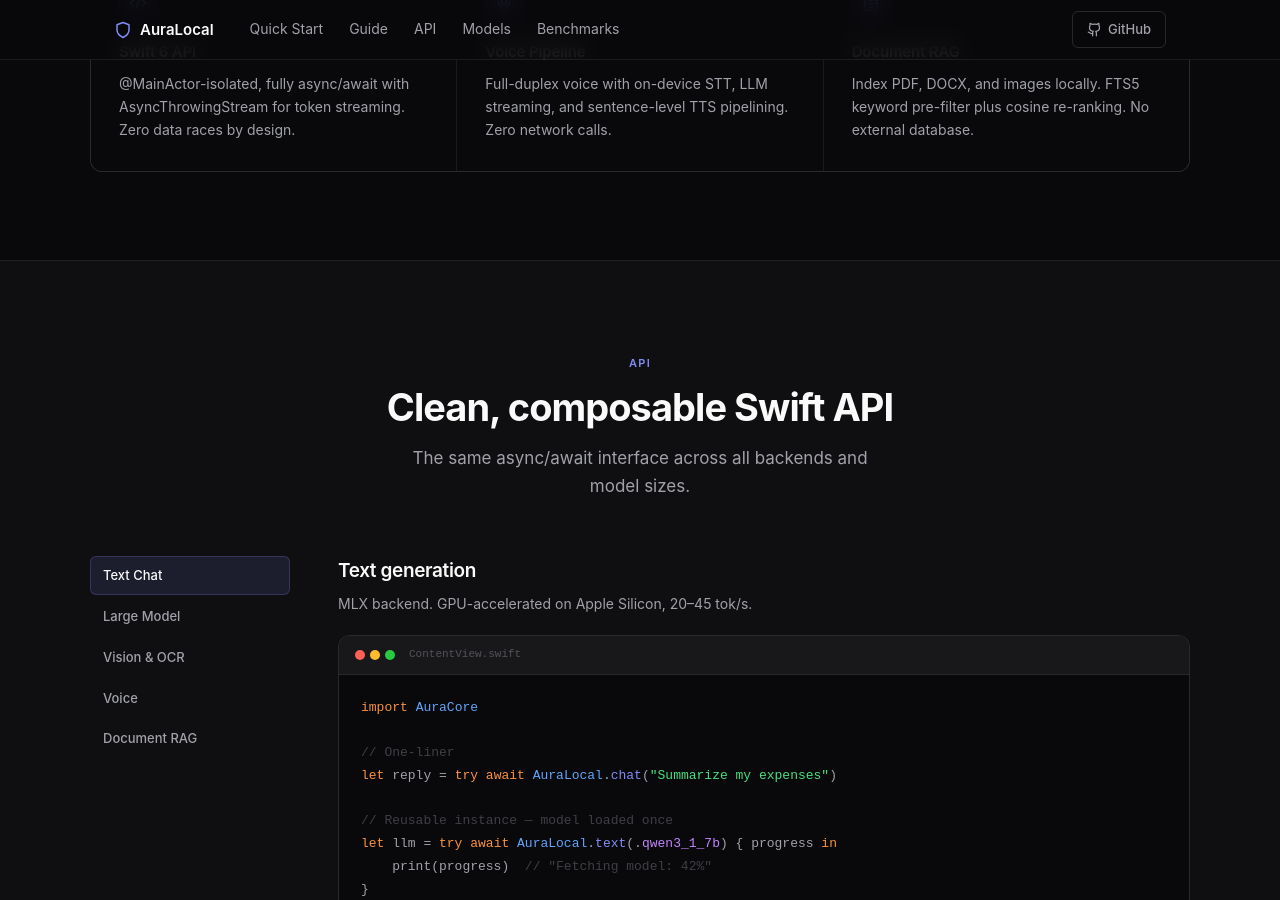
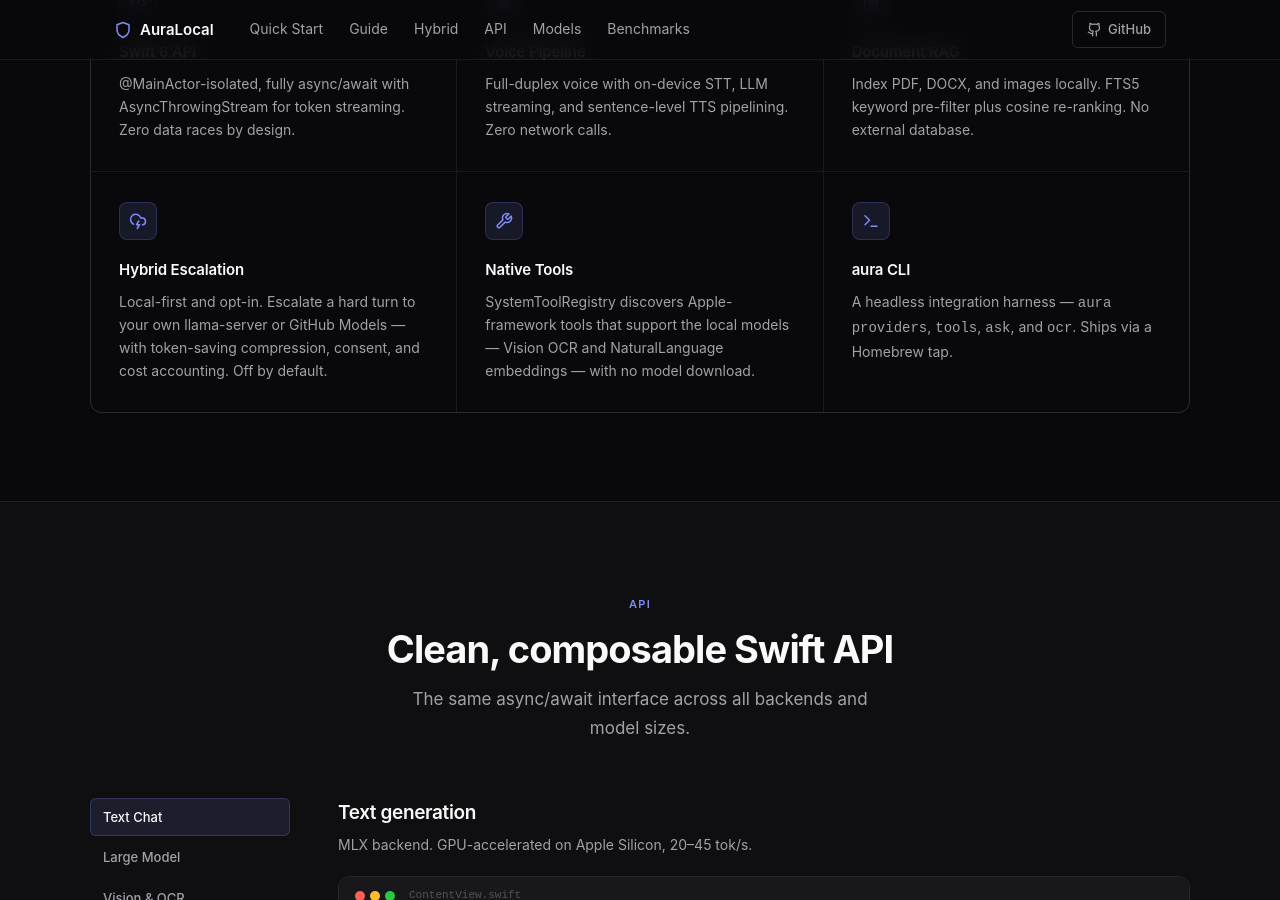
Before and after one commit to iOSDevC/AuraLocal, a Jekyll site: the page built from docs/index.md, in a window 1280 px wide and 900 px high, scrolled down 2058 px. Built offline with Jekyll 4.4.1, drawn with Linux system fonts in a browser that asks for light colours.

Commit message:
docs(site): add Hybrid Inference + CLI pages, surface them on the landing
The published Jekyll site (GitHub Pages) had no reference to the hybrid system. Add docs/guide/hybrid.md (local-first + consent-gated escalation, GitHub Models BYOK, EscalationRouter/HybridEscalator, token savings, per-step orchestration, privacy/cost) and docs/guide/cli.md (the aura CLI + Homebrew). Both auto-appear in the Guide sidebar via nav_order. Landing: add a 'Hybrid' nav link and Hybrid Escalation / Native Tools / aura CLI feature cards. Framed as opt-in + off-by-default to stay consistent with the on-device-first positioning.

Co-Authored-By: Claude Opus 4.8 (1M context) <noreply@anthropic.com>

```diff
--- a/docs/_layouts/landing.html
+++ b/docs/_layouts/landing.html
@@ -901,6 +901,7 @@
       <nav class="nav-links" aria-label="Primary">
         <a href="{{ '/guide/quickstart' | relative_url }}">Quick Start</a>
         <a href="{{ '/guide/' | relative_url }}">Guide</a>
+        <a href="{{ '/guide/hybrid' | relative_url }}">Hybrid</a>
         <a href="{{ '/api/' | relative_url }}">API</a>
         <a href="{{ '/guide/models' | relative_url }}">Models</a>
         <a href="{{ '/guide/benchmarks' | relative_url }}">Benchmarks</a>
@@ -1122,6 +1123,38 @@
           </div>
           <h3>Document RAG</h3>
           <p>Index PDF, DOCX, and images locally. FTS5 keyword pre-filter plus cosine re-ranking. No external database.</p>
+        </div>
+
+        <div class="feature-card">
+          <div class="feature-icon" aria-hidden="true">
+            <svg width="18" height="18" viewBox="0 0 24 24" fill="none" stroke="currentColor" stroke-width="2" stroke-linecap="round" stroke-linejoin="round">
+              <path d="M6 16.326A7 7 0 1 1 15.71 8h1.79a4.5 4.5 0 0 1 .5 8.973"/>
+              <path d="m13 12-3 5h4l-3 5"/>
+            </svg>
+          </div>
+          <h3>Hybrid Escalation</h3>
+          <p>Local-first and opt-in. Escalate a hard turn to your own llama-server or GitHub Models — with token-saving compression, consent, and cost accounting. Off by default.</p>
+        </div>
+
+        <div class="feature-card">
+          <div class="feature-icon" aria-hidden="true">
+            <svg width="18" height="18" viewBox="0 0 24 24" fill="none" stroke="currentColor" stroke-width="2" stroke-linecap="round" stroke-linejoin="round">
+              <path d="M14.7 6.3a1 1 0 0 0 0 1.4l1.6 1.6a1 1 0 0 0 1.4 0l3.77-3.77a6 6 0 0 1-7.94 7.94l-6.91 6.91a2.12 2.12 0 0 1-3-3l6.91-6.91a6 6 0 0 1 7.94-7.94l-3.76 3.76z"/>
+            </svg>
+          </div>
+          <h3>Native Tools</h3>
+          <p>SystemToolRegistry discovers Apple-framework tools that support the local models — Vision OCR and NaturalLanguage embeddings — with no model download.</p>
+        </div>
+
+        <div class="feature-card">
+          <div class="feature-icon" aria-hidden="true">
+            <svg width="18" height="18" viewBox="0 0 24 24" fill="none" stroke="currentColor" stroke-width="2" stroke-linecap="round" stroke-linejoin="round">
+              <path d="m4 17 6-6-6-6"/>
+              <path d="M12 19h8"/>
+            </svg>
+          </div>
+          <h3>aura CLI</h3>
+          <p>A headless integration harness — <code>aura providers</code>, <code>tools</code>, <code>ask</code>, and <code>ocr</code>. Ships via a Homebrew tap.</p>
         </div>
 
       </div>
```
Also changed, not shown: docs/guide/cli.md (added, +69 -0 lines), docs/guide/hybrid.md (added, +143 -0 lines).
